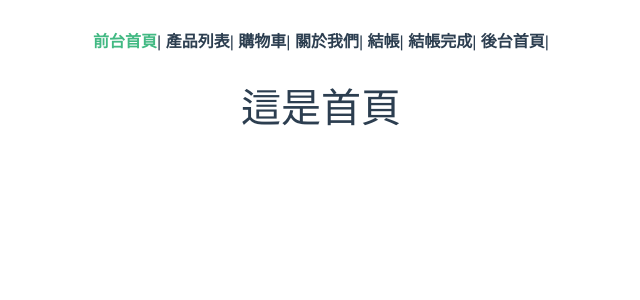
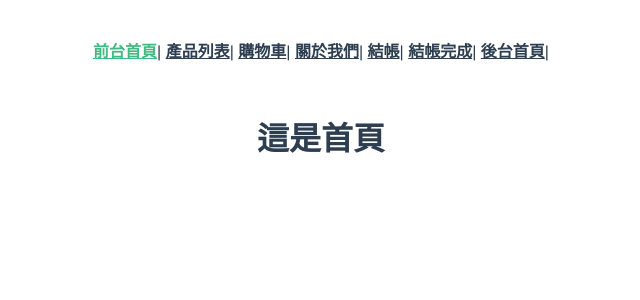
Before and after one commit to thinksea927/JS-week6, a Vue app: page / in a window 1280 px wide. Shown: the top 300 px of the page, without its empty margins (319-959 px from the left). Built offline with nearby package versions, Linux system fonts and the light colour scheme.

Commit message:
remove bs4!

```diff
--- a/src/App.vue
+++ b/src/App.vue
@@ -5,7 +5,7 @@
 </template>
 
 <style lang="scss">
-@import '~bootstrap/scss/bootstrap';
+// @import '~bootstrap/scss/bootstrap';
 #app {
   font-family: "Microsoft JhengHei", Avenir, Helvetica, Arial, sans-serif;
   -webkit-font-smoothing: antialiased;
```
Also changed, not shown: 6 other files (tests, documents, lock files or other folders).
